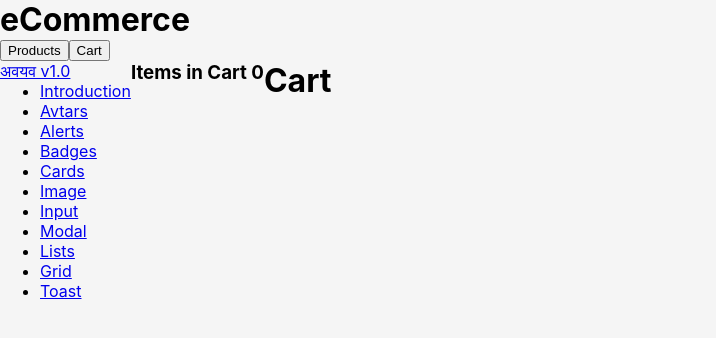
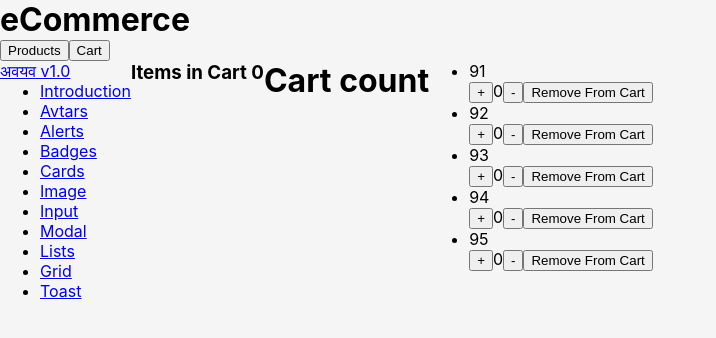
Before and after one commit to Minor-lazer/Ecommerce-web, a React (Create React App) app in the folder my-app/: page / in a window 1280 px wide. Both pictures are taken after a click on the button "Cart". Shown: the top 338 px of the page, without its empty margins (0-716 px from the left). Built offline with nearby package versions, Linux system fonts and the light colour scheme.

Commit message:
cart management utility

```diff
--- a/my-app/src/App.js
+++ b/my-app/src/App.js
@@ -6,6 +6,7 @@ import { useContext } from "react";
 import { useState } from "react";
 import { CartContext } from "./cart-context";
 import { useCart } from "./cart-context";
+
 
 function ShowItem({ item }) {
   return (
@@ -25,22 +26,56 @@ export function CartHeader() {
 }
 
 function Cart() {
-  const { itemsInCart } = useCart();
+
+  const { product_card,itemsInCart, counter, dispatch: cartDispatch } = useCart();
+  <h1 onClick={() => cartDispatch()}>Cart count {counter} </h1>
   return (
     <>
-      <h1>Cart</h1>
-      {
-        <ul>
-          {itemsInCart.map((item) => (
-            <ShowItem item={item} />
-          ))}
-        </ul
-        >
-      }
+    <>
+      <h1 onClick={() => cartDispatch()}>Cart count {counter} </h1>
+      <ul className="list-group">
+        {product_card.map((item) => {
+          return (
+            <li className="list-group-item">
+              {item.name}
+              <p>{item.price}</p>
+              <button
+                className="btn-primary-sm pd-quarter"
+                onClick={() =>{
+                  cartDispatch({ type: "INCREMENT", payload: item })
+                  alert("button working")
+                }
+                }
+              >
+                +
+              </button>
+              {item.quantity}
+              <button
+                className="btn-secondary-sm pd-quarter"
+                onClick={() =>
+                  cartDispatch({ type: "DECREMENT", payload: item })
+                }
+              >
+                -
+              </button>
+              <button
+                onClick={() => cartDispatch({ type: "REMOVE", payload: item })
+                }
+              >
+                Remove From Cart
+              </button>
+            </li>
+          );
+        })}
+      </ul>
+    </>
     </>
   );
 }
 
+function Products() {
+  return <h1> Products </h1>;
+}
 
 export default function App()
 {
--- a/my-app/src/ProductData.js
+++ b/my-app/src/ProductData.js
@@ -7,7 +7,8 @@ const product_card = [
         product_name:"Japani Joota",
         description:"Lorem ipsum dolor sit amet consectetur, adipisicing elit. Est, vero.",
         price:91,
-        img:{photo1}
+        img:{photo1},
+        quantity:0
     },
 
     {
@@ -15,7 +16,8 @@ const product_card = [
         product_name:"Kala Chashma",
         description:"vbnm snbfkj jekfqwj  wjfbwfn",
         price:92,
-        img:{photo1}
+        img:{photo1},
+        quantity:0
     },
 
     {
@@ -23,7 +25,8 @@ const product_card = [
         product_name:"Laal topi",
         description:"vbnm snbfkj jekfqwj  wjfbwfn",
         price:93,
-        img:{photo1}
+        img:{photo1},
+        quantity:0
     },
 
     {
@@ -31,7 +34,8 @@ const product_card = [
         product_name:"Bikaneri Bhujia",
         description:"vbnm snbfkj jekfqwj  wjfbwfn",
         price:94,
-        img:{photo1}
+        img:{photo1},
+        quantity:0
     },
 
     {
@@ -39,7 +43,8 @@ const product_card = [
         product_name:"Tableau",
         description:"vbnm snbfkj jekfqwj  wjfbwfn",
         price:95,
-        img:{photo1}
+        img:{photo1},
+        quantity:0
     }
 ]
 
--- a/my-app/src/cart-context.js
+++ b/my-app/src/cart-context.js
@@ -4,10 +4,46 @@ import product_card from "./ProductData.js"
 
 export const CartContext = createContext();
 
+const cartReducer = (state, action) => {
+  switch (action.type) {
+    case "INCREMENT":
+      return {
+        ...state,
+        product_card: state.product_card.map((item) =>
+          item.id === action.payload.id
+            ? { ...item, quantity : item.quantity + 1 }
+            : item
+        )
+      };
+
+    case "DECREMENT":
+      return {
+        ...state,
+        product_card: state.product_card.map((item) =>
+          item.id === action.payload.id
+            ? { ...item, quantity : item.quantity - 1 }
+            : item
+        )
+      };
+    case "REMOVE":
+      return {
+        ...state,
+        product_card: state.product_card.filter(
+          (prevItem) => prevItem.id !== action.payload.id
+        )
+      };
+
+    default:
+      return { state };
+  }
+};
+
+
 export function CartProvider({ children }) {
+  const [state, dispatch] = useReducer(cartReducer, { product_card });
   const [itemsInCart, setItemsInCart] = useState([]);
   return (
-    <CartContext.Provider value={{ itemsInCart, setItemsInCart }}>
+    <CartContext.Provider value={{ itemsInCart, setItemsInCart, product_card: state.product_card, dispatch }}>
       {children}
     </CartContext.Provider>
   );
```
